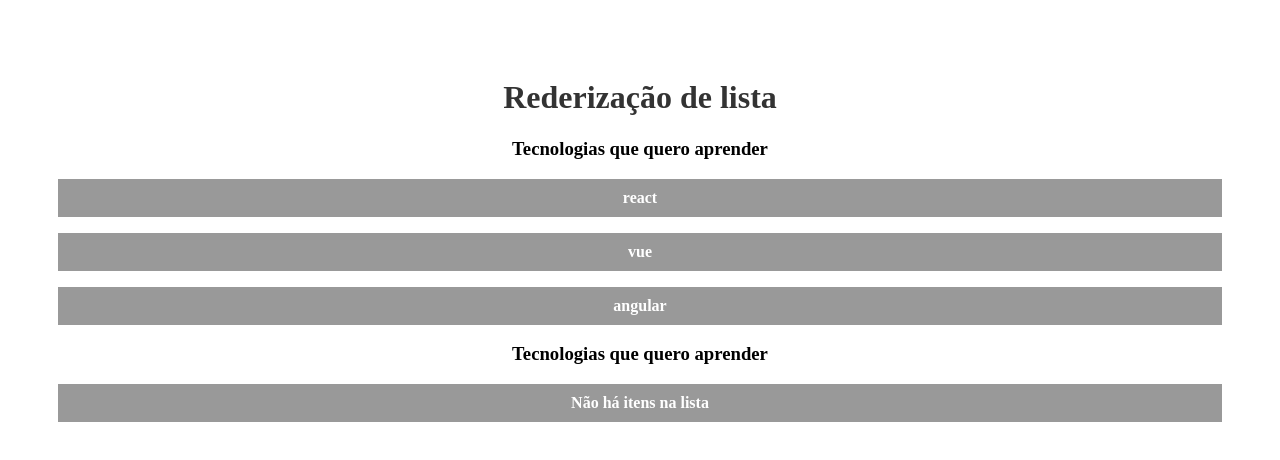
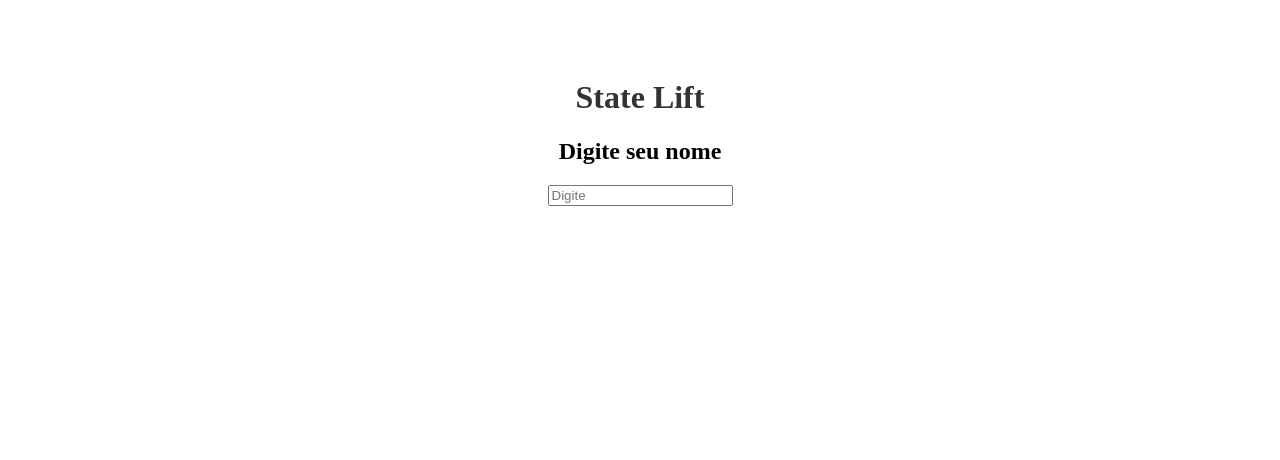
Before and after one commit to RubensLFerreira/my-project, a React (Create React App) app: page / in a window 1280 px wide. Shown: the top 460 px of the page. Built offline with nearby package versions, Linux system fonts and the light colour scheme.

Commit message:
Aprendendo a usar o State Lift

```diff
--- a/src/App.js
+++ b/src/App.js
@@ -1,16 +1,16 @@
 //import logo from './logo.svg';
+import { useState } from 'react'
 import './App.css';
-import OutraLista from './components/OutraLista';
+import Saudacao from './components/Saudacao';
+import SeuNome from './components/SeuNome';
 
 function App() {
-
-  const meusItens = ['react', 'vue', 'angular']
-
+  const [nome, setNome] = useState()
   return (
     <div className="App">
-      <h1>Rederização de lista</h1>
-      <OutraLista itens={meusItens}/>
-      <OutraLista itens={[]}/>
+      <h1>State Lift</h1>
+      <SeuNome setNome={setNome}/>
+      <Saudacao nome={nome}/>
     </div>
   )
 }
--- /dev/null
+++ b/src/components/Saudacao.js
@@ -0,0 +1,9 @@
+function Saudacao({nome}) {
+  function gerarSaudacao(algumNome){
+    return `Ola ${algumNome}, tudo bem?`
+  }
+  return  <>{nome && <p>{gerarSaudacao(nome)}</p>}</>
+
+}
+
+export default Saudacao
--- /dev/null
+++ b/src/components/SeuNome.js
@@ -0,0 +1,15 @@
+function SeuNome({setNome}) {
+  return(
+    <div>
+      <h2>Digite seu nome</h2>
+      <input
+        type="text"
+        placeholder="Digite"
+        onChange={(e) => setNome(e.target.value)}
+      />
+
+    </div>
+  )
+}
+
+export default SeuNome
```
